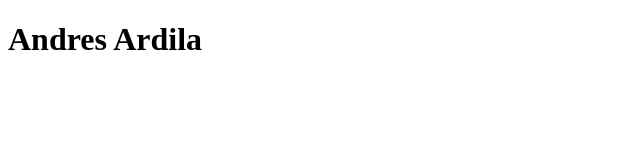
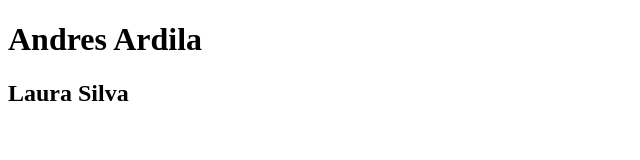
Before and after one commit to AndresArdila89/first_cloneRepo, a plain HTML site: page index.html in a window 1280 px wide. Shown: the whole page, without its empty margins (0-640 px from the left). Drawn offline with Linux system fonts and the light colour scheme.

Commit message:
Laura added a title

```diff
--- a/index.html
+++ b/index.html
@@ -9,6 +9,7 @@
 <body>
 
     <h1>Andres Ardila</h1>
+    <h2>Laura Silva</h2>
 
 </body>
 </html>
```
